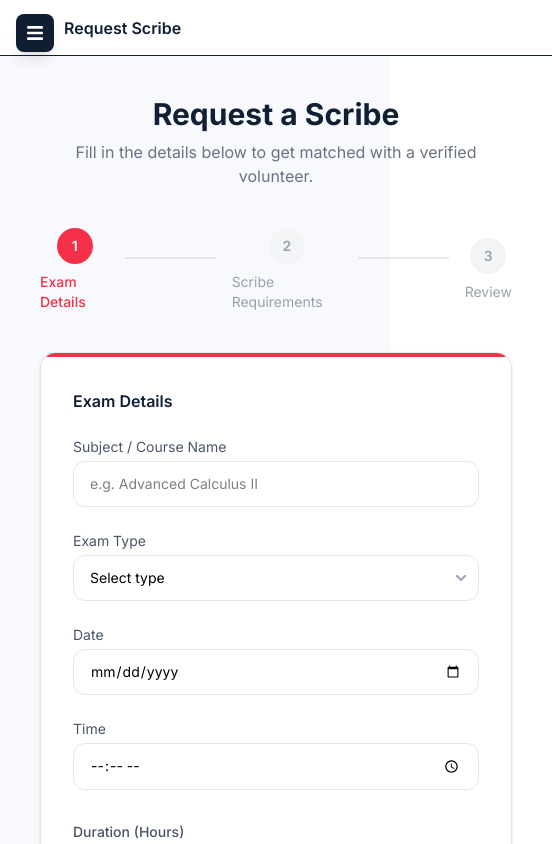
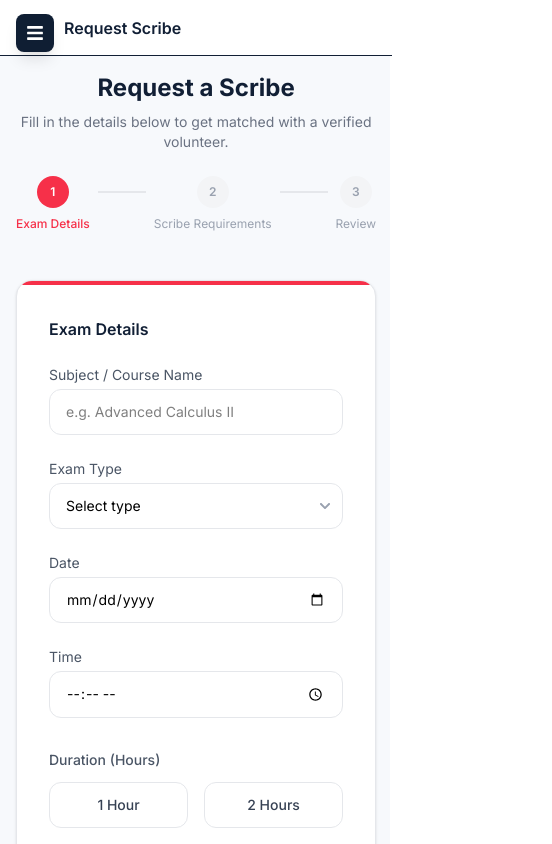
Before and after one commit to Ayushi-Rahane/ScribeAI, a React (Vite) app in the folder frontend/: page /student/request in a window 390 px wide. Shown: the top 844 px of the page, 552 px wide, since content can reach past the window. Built offline with nearby package versions, Linux system fonts and the light colour scheme.

Commit message:
last changes

```diff
--- a/frontend/src/components/student/StudentSidebar.jsx
+++ b/frontend/src/components/student/StudentSidebar.jsx
@@ -97,10 +97,10 @@ const DashboardSidebar = () => {
                 </div>
 
                 {/* Menu - Scrollable section */}
-                <div className="flex-1 overflow-y-auto px-4 py-4">
+                <div className="flex-1 overflow-y-auto px-4 py-4 pb-4">
                     <p className="text-xs uppercase text-gray-500 mb-3 tracking-wider">Menu</p>
 
-                    <div className="space-y-1">
+                    <div className="space-y-1 pb-4">
                         {menuItems.map((item) => (
                             <SidebarItem
                                 key={item.label}
--- a/frontend/src/pages/student/RequestScribe.jsx
+++ b/frontend/src/pages/student/RequestScribe.jsx
@@ -33,12 +33,12 @@ const RequestScribe = () => {
                     <span className="pl-12 md:pl-0">Request Scribe</span>
                 </div>
 
-                <div className="p-10">
+                <div className="p-4 md:p-10">
 
                     {/* Center header */}
-                    <div className="text-center mb-10">
-                        <h1 className="text-3xl font-bold text-[#111F35] mb-2">Request a Scribe</h1>
-                        <p className="text-gray-500">
+                    <div className="text-center mb-6 md:mb-10">
+                        <h1 className="text-2xl md:text-3xl font-bold text-[#111F35] mb-2">Request a Scribe</h1>
+                        <p className="text-sm md:text-base text-gray-500">
                             Fill in the details below to get matched with a verified volunteer.
                         </p>
                     </div>
@@ -65,7 +65,7 @@ const Stepper = ({ currentStep }) => {
     const steps = ["Exam Details", "Scribe Requirements", "Review"];
 
     return (
-        <div className="flex items-center justify-center max-w-3xl mx-auto">
+        <div className="flex items-center justify-center max-w-3xl mx-auto mb-6 md:mb-8 overflow-x-auto pb-2">
 
             {steps.map((label, index) => {
                 const stepNum = index + 1;
@@ -74,10 +74,10 @@ const Stepper = ({ currentStep }) => {
 
                 return (
                     <React.Fragment key={label}>
-                        <div className="flex flex-col items-center">
+                        <div className="flex flex-col items-center flex-shrink-0">
 
                             <div
-                                className={`w-9 h-9 flex items-center justify-center rounded-full text-sm font-semibold
+                                className={`w-8 h-8 md:w-9 md:h-9 flex items-center justify-center rounded-full text-xs md:text-sm font-semibold
                   ${isCompleted
                                         ? "bg-[#F63049] text-white"
                                         : isActive
@@ -86,7 +86,7 @@ const Stepper = ({ currentStep }) => {
                                     }`}
                             >
                                 {isCompleted ? (
-                                    <svg className="w-5 h-5" fill="none" stroke="currentColor" viewBox="0 0 24 24">
+                                    <svg className="w-4 h-4 md:w-5 md:h-5" fill="none" stroke="currentColor" viewBox="0 0 24 24">
                                         <path strokeLinecap="round" strokeLinejoin="round" strokeWidth={2} d="M5 13l4 4L19 7" />
                                     </svg>
                                 ) : (
@@ -95,7 +95,7 @@ const Stepper = ({ currentStep }) => {
                             </div>
 
                             <span
-                                className={`mt-2 text-sm ${isActive || isCompleted ? "text-[#F63049] font-medium" : "text-gray-400"
+                                className={`mt-2 text-xs md:text-sm whitespace-nowrap ${isActive || isCompleted ? "text-[#F63049] font-medium" : "text-gray-400"
                                     }`}
                             >
                                 {label}
@@ -103,7 +103,7 @@ const Stepper = ({ currentStep }) => {
                         </div>
 
                         {index !== steps.length - 1 && (
-                            <div className={`w-28 h-[2px] mx-4 mb-6 ${isCompleted ? "bg-[#F63049]" : "bg-gray-200"
+                            <div className={`w-12 md:w-28 h-[2px] mx-2 md:mx-4 mb-6 flex-shrink-0 ${isCompleted ? "bg-[#F63049]" : "bg-gray-200"
                                 }`} />
                         )}
                     </React.Fragment>
```
